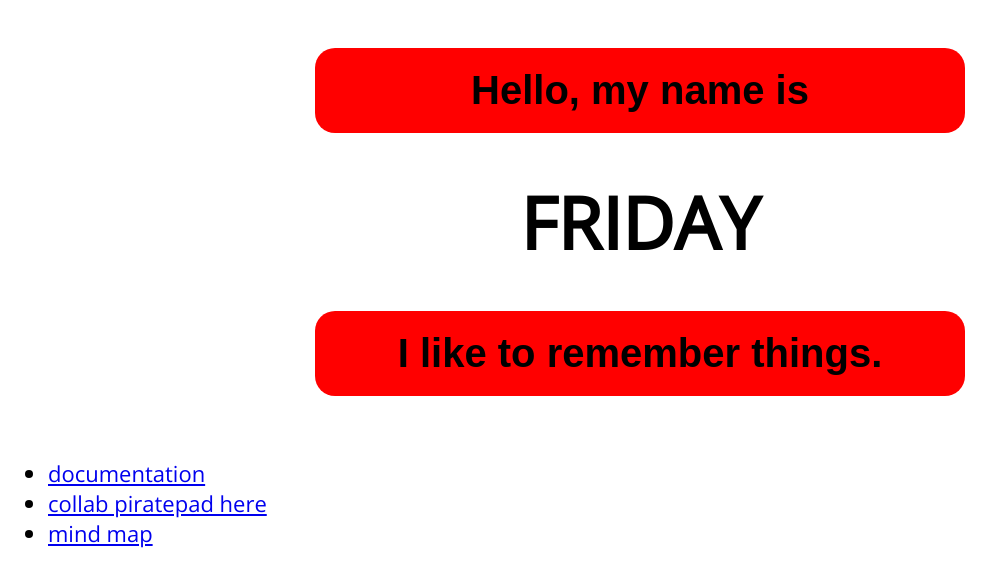
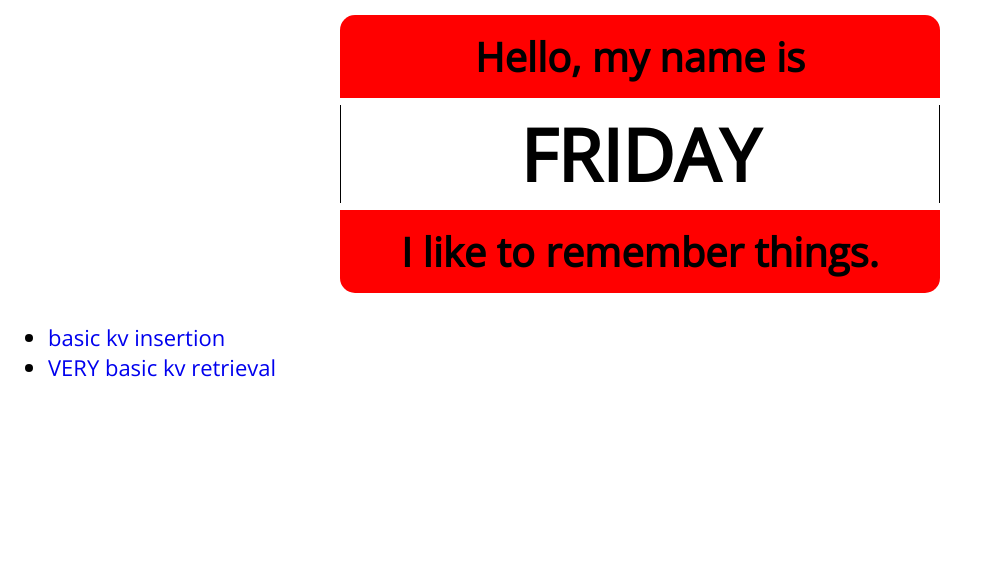
Before and after one commit to electronoob/gofridayadmin, a plain HTML site: page index.html in a window 1280 px wide. Shown: the whole page, without its empty margins (0-1003 px from the left). Drawn offline with nearby package versions, Linux system fonts and the light colour scheme.

Commit message:
fixing up

```diff
--- a/index.html
+++ b/index.html
@@ -8,18 +8,14 @@
 
 <body>
   <div class="friday">
-    <div id="fa">
-      <p id="botb-my" class="botb-my">Hello, my name is</p>
-    </div>
-    <p class="name">FRIDAY</p>
-    <p class="botb-my">I like to remember things.</p>
+    <div class="botb-my mytop">Hello, my name is</div>
+    <div class="name">FRIDAY</div>
+    <div class="botb-my mybot">I like to remember things.</div>
   </div>
   <ul>
-  <li><a href="/static/documentation/">documentation</a></li>
-  <li><a href="http://piratepad.net/codeFridaycode">collab piratepad here</a></li>
-  <li><a href="https://www.mindmup.com/#m:h1electronoob/Friday:master:/Friday GUI for developers.mup">mind map</a></li>
+    <li><a href="shout.html">basic kv insertion</a></li>
+    <li><a href="request.html">VERY basic kv retrieval</a></li>
   </ul>
-  </center>
 </body>
 
 </html>
--- a/static/style.css
+++ b/static/style.css
@@ -4,28 +4,46 @@ body {
   font-size: 22px;
 }
 
-    p.botb-my {
-      text-align:center;
+.mytop {
+  border-radius: 15px 15px 0px 0px;
+}
+
+.mybot {
+  border-radius: 0px 0px 15px 15px;
+}
+
+.botb-my {
+  margin-top: 7px;
+  margin-bottom: 7px;
+  text-align: center;
   font-weight: bold;
-      font-family: sans-serif;
   font-size: 40px;
   background-color: #ff0000;
   color: #000;
-      clear: both;
-      border-radius: 20px;
-      padding: 20px;
+  padding: 14px;
 }
 
-    div.friday {
-      font-weight:bold;
-      text-align:center;
-      width: 650px;
+.friday {
+  font-weight: bold;
+  text-align: center;
+  width: 600px;
   position: relative;
   overflow: hidden;
   margin: auto;
 }
 
 .name {
-      margin: 6px;
+  border-left: 1px solid black;
+  border-right: 1px solid black;
+
+  margin: 0;
   font-size: 72px;
 }
+
+a {
+  text-decoration: none;
+}
+
+a:hover {
+  text-decoration: underline;
+}
```
Lines whose indentation alone changed are shown as unchanged.
